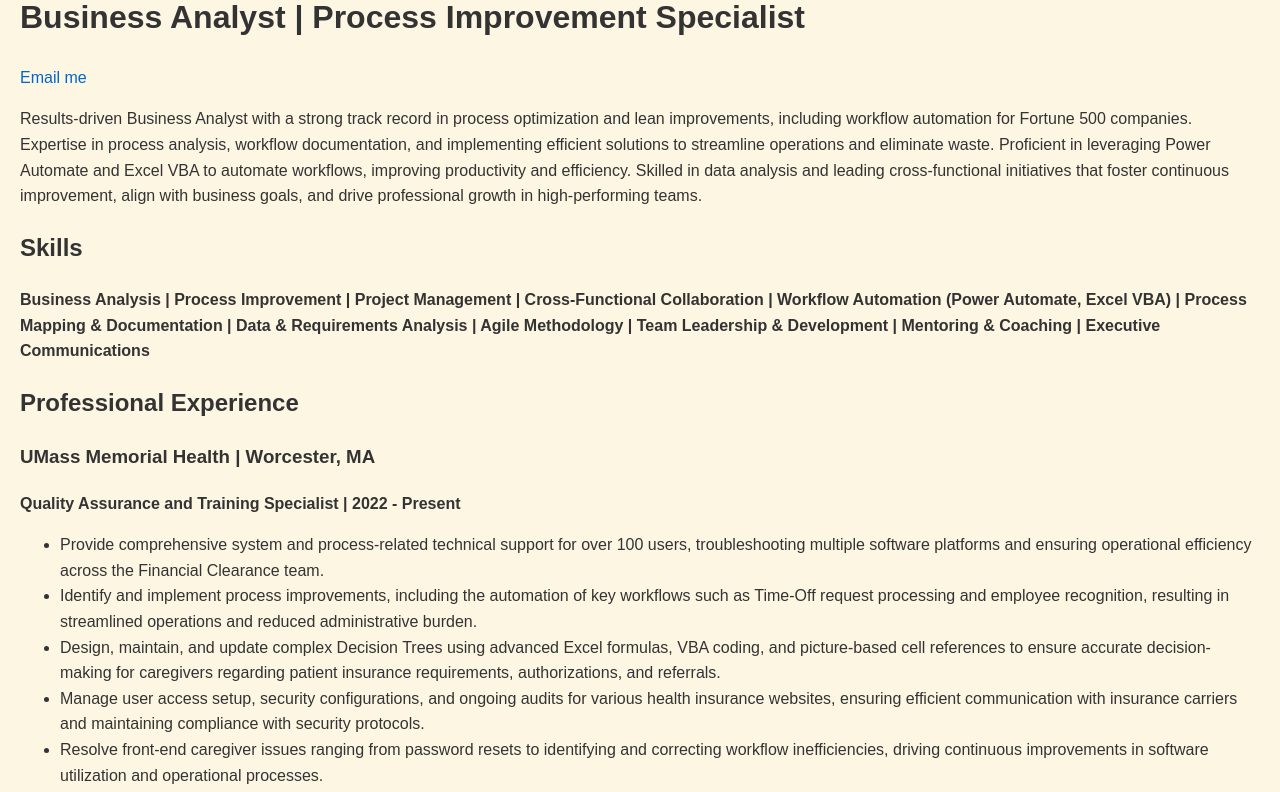
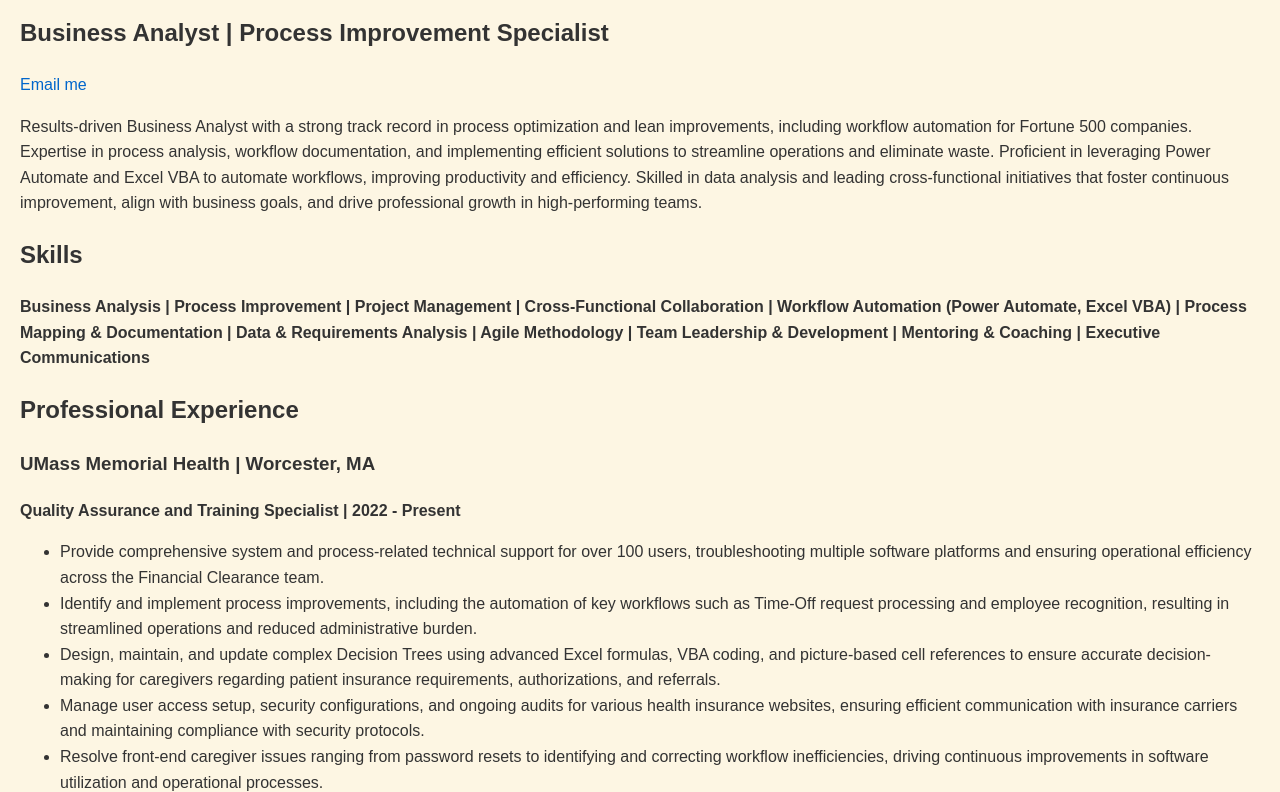
Before and after one commit to heseorg/khresume, a plain HTML site: page index.html in a window 1280 px wide. Shown: the part 79-871 px from the top of the page. Drawn offline with Linux system fonts and the light colour scheme.

Commit message:
Update index.html

```diff
--- a/index.html
+++ b/index.html
@@ -25,7 +25,7 @@
         font-size: 14px;
     }
 </style>
-</head><body><h1>Keith Heselton<br>Business Analyst | Process Improvement Specialist</h1>
+</head><body><h1>Keith Heselton<br></h1><h2>Business Analyst | Process Improvement Specialist</h2>
 <p><a href="mailto:keith@heselton.pro">Email me</a></p>
 <p>Results-driven Business Analyst with a strong track record in process optimization and lean improvements, including workflow automation for Fortune 500 companies. Expertise in process analysis, workflow documentation, and implementing efficient solutions to streamline operations and eliminate waste. Proficient in leveraging Power Automate and Excel VBA to automate workflows, improving productivity and efficiency. Skilled in data analysis and leading cross-functional initiatives that foster continuous improvement, align with business goals, and drive professional growth in high-performing teams.</p>
 <h2>Skills</h2>
```
